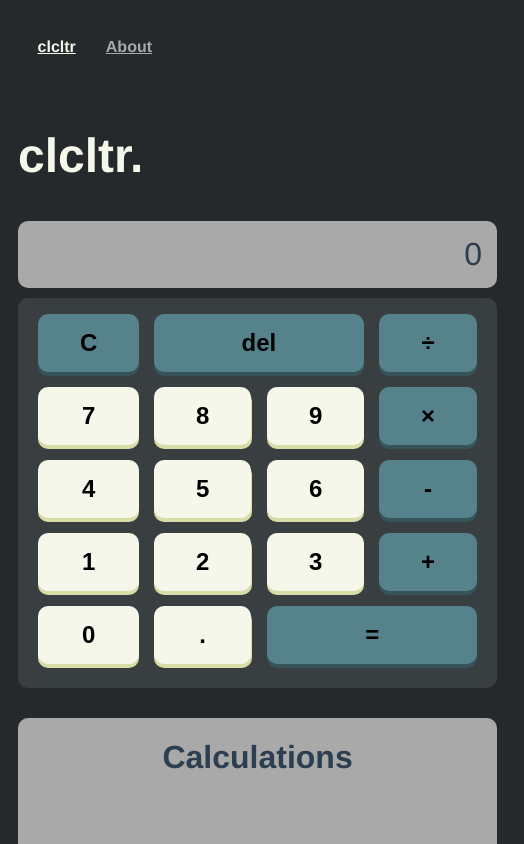
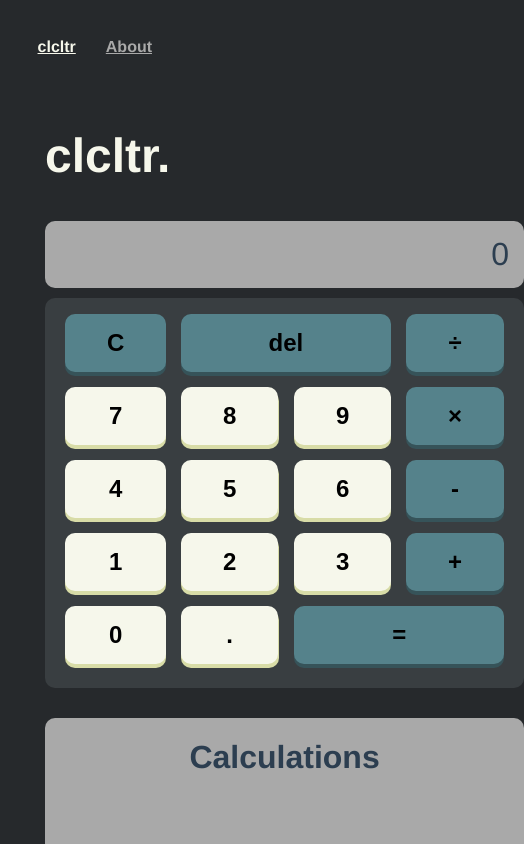
Before and after one commit to adriawh/IDATT2105, a Vue app: page /#/calculator in a window 390 px wide. Shown: the top 844 px of the page, 524 px wide, since content can reach past the window. Built offline with nearby package versions, Linux system fonts and the light colour scheme.

Commit message:
adjustments

```diff
--- a/src/views/Calculator.css
+++ b/src/views/Calculator.css
@@ -18,9 +18,9 @@
   display: grid;
   gap: 30px;
 }
-@media (max-width: 600px) {
+@media (max-width: 500px) {
   .container {
-    max-width: 500px;
+    max-width: 300px;
     max-height: 1000px;
     grid-template-areas:
       "title "
@@ -30,7 +30,7 @@
     grid-template-rows: 1fr 4fr 4fr;
   }
 }
-@media (min-width: 601px) {
+@media (min-width: 501px) {
   .container {
     max-width: 1000px;
     max-height: 500px;
```
